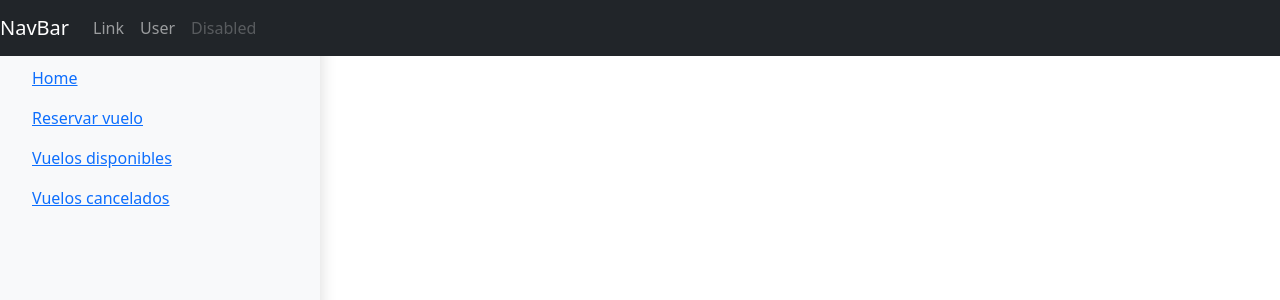
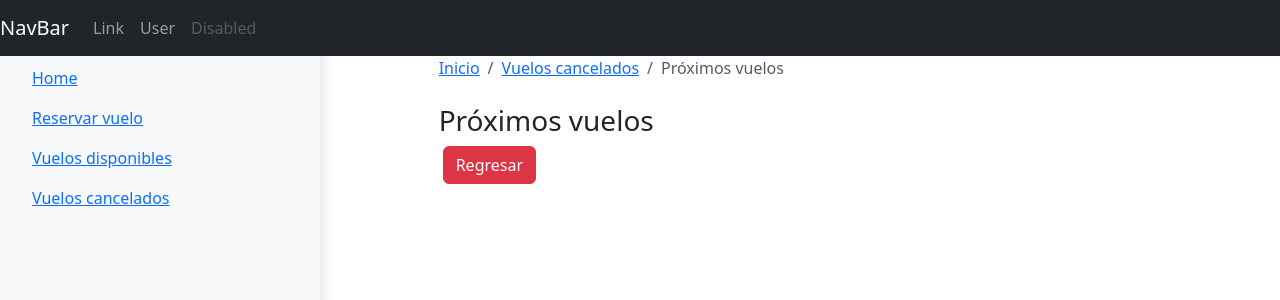
Before and after one commit to Richard270/TravelProject1, a Vue app: page /#/proximov in a window 1280 px wide. Shown: the top 300 px of the page. Built offline with nearby package versions, Linux system fonts and the light colour scheme.

Commit message:
Third Commit
Changed the navigation button tree, as well as fixed the breadcrumbs component.

```diff
--- a/src/App.vue
+++ b/src/App.vue
@@ -30,14 +30,15 @@
                     <b-link :to="{ name: 'inicio' }">Home</b-link>
                   </b-nav-item>
                   <b-nav-item>
-                    <b-link :to="{ name: 'inicio' }">Reservar vuelo</b-link>
+                    <b-link :to="{ name: 'reservar' }">Reservar vuelo</b-link>
                   </b-nav-item>
                   <b-nav-item>
-                    <b-link :to="{ name: 'main' }">Vuelos disponibles</b-link>
+                    <b-link :to="{ name: 'disponible' }">Vuelos disponibles</b-link>
                   </b-nav-item>
                   <b-nav-item>
-                    <b-link :to="{ name: 'tercero' }">Vuelos cancelados</b-link>
+                    <b-link :to="{ name: 'cancelar' }">Vuelos cancelados</b-link>
                   </b-nav-item>
+
                 </b-nav>
               </nav>
             </div>
--- /dev/null
+++ b/src/components/AsientosR.vue
@@ -0,0 +1,45 @@
+<template>
+    <div class="py-5">
+      <div class="py-2">
+        <b-breadcrumb :items="items"></b-breadcrumb>
+      </div>
+      <h3>Asientos Rerervados</h3>
+      <b-button class="mx-1" variant="danger" @click="nextPage">Regresar</b-button>
+    </div>
+  </template>
+
+  <script>
+  export default {
+    data() {
+      return {
+        items: [
+          {
+            text: 'Inicio',
+            href: '',
+            to: 'Inicio'
+          },
+          {
+            text: 'Reservar',
+            href: '#',
+            to: 'Reservar'
+
+          },
+          {
+            text: 'Asientos Reservados',
+            href: '#',
+            to: 'AsientosR'
+
+          },
+
+        ]
+      }
+    },
+    methods: {
+      nextPage() {
+        this.$router.push('/reservar')
+      },
+    },
+  }
+  </script>
+
+  <style></style>
--- /dev/null
+++ b/src/components/Cancelar.vue
@@ -0,0 +1,45 @@
+<template>
+  <div class="py-5">
+    <div class="py-2">
+      <b-breadcrumb :items="items"></b-breadcrumb>
+    </div>
+    <div>
+      <h3>Vuelos Cancelados</h3>
+      <b-button class="mx-1" variant="primary" @click="nextPage">Próximos vuelos</b-button>
+      <b-button class="mx-1" variant="success" @click="returnHome">Home</b-button>
+    </div>
+  </div>
+</template>
+
+<script>
+export default {
+  data() {
+    return {
+      items: [
+        {
+          text: 'Inicio',
+          href: '',
+          to: 'Inicio'
+        },
+        {
+          text: 'Vuelos cancelados',
+          href: '#',
+          to: 'Cancelar'
+
+        },
+
+      ]
+    }
+  },
+  methods: {
+    nextPage() {
+      this.$router.push('/proximoV')
+    },
+    returnHome() {
+      this.$router.push('/inicio')
+    }
+  },
+}
+</script>
+
+<style></style>
--- /dev/null
+++ b/src/components/Disponible.vue
@@ -0,0 +1,45 @@
+<template>
+  <div class="py-5">
+    <div class="py-2">
+      <b-breadcrumb :items="items"></b-breadcrumb>
+    </div>
+    <div>
+      <h3>Vuelos disponibles</h3>
+      <b-button class="mx-1" variant="primary" @click="nextPage">Lineas de vuelo</b-button>
+      <b-button class="mx-1" variant="success" @click="returnHome">Home</b-button>
+    </div>
+  </div>
+</template>
+
+<script>
+export default {
+  data() {
+    return {
+      items: [
+        {
+          text: 'Inicio',
+          href: '',
+          to: 'Inicio'
+        },
+        {
+          text: 'Vuelos disponibles',
+          href: '#',
+          to: 'Disponibles'
+
+        },
+
+      ]
+    }
+  },
+  methods: {
+    nextPage() {
+      this.$router.push('/lineasv')
+    },
+    returnHome() {
+      this.$router.push('/inicio')
+    }
+  },
+}
+</script>
+
+<style></style>
--- a/src/components/Inicio.vue
+++ b/src/components/Inicio.vue
@@ -3,11 +3,10 @@
     <b-row>
       <div id="title" class="my-5">
         <h2>Landing page</h2>
-        <p class="py-2">Botones de Acciones</p>
-        <div class="">
-          <b-button class="mx-1" variant="primary">Reservar vuelo</b-button>
-          <b-button class="mx-1" variant="success">Vuelos disponibles</b-button>
-          <b-button class="mx-1" variant="danger">Vuelos cancelados</b-button>
+        <div class="my-3">
+          <b-button class="mx-1" variant="primary" @click="Reservar">Reservar vuelo</b-button>
+          <b-button class="mx-1" variant="success" @click="Disponible">Vuelos disponibles</b-button>
+          <b-button class="mx-1" variant="danger" @click="Cancelar">Vuelos cancelados</b-button>
         </div>
       </div>
     </b-row>
@@ -15,5 +14,18 @@
 </template>
 
 <script>
+export default {
+  methods: {
+    Reservar() {
+      this.$router.push('/reservar')
+    },
+    Disponible() {
+      this.$router.push('/disponible')
+    },
+    Cancelar() {
+      this.$router.push('/cancelar')
+    }
+  },
+}
 </script>
 </style>
--- /dev/null
+++ b/src/components/LineasV.vue
@@ -0,0 +1,45 @@
+<template>
+    <div class="py-5">
+      <div class="py-2">
+        <b-breadcrumb :items="items"></b-breadcrumb>
+      </div>
+      <h3>Lineas de vuelo</h3>
+      <b-button class="mx-1" variant="danger" @click="nextPage">Regresar</b-button>
+    </div>
+  </template>
+
+  <script>
+  export default {
+    data() {
+      return {
+        items: [
+          {
+            text: 'Inicio',
+            href: '',
+            to: 'Inicio'
+          },
+          {
+            text: 'Disponible',
+            href: '#',
+            to: 'Disponible'
+
+          },
+          {
+            text: 'Lineas de vuelo',
+            href: '#',
+            to: 'LineasR'
+
+          },
+
+        ]
+      }
+    },
+    methods: {
+      nextPage() {
+        this.$router.push('/reservar')
+      }
+    },
+  }
+  </script>
+
+  <style></style>
--- a/src/components/Main.vue
+++ /dev/null
@@ -1,39 +0,0 @@
-<template>
-  <div class="py-5">
-    <div class="py-2">
-      <b-breadcrumb :items="items"></b-breadcrumb>
-    </div>
-    <p>Esto es main</p>
-  </div>
-</template>
-
-<script>
-export default {
-  data() {
-    return {
-      items: [
-        {
-          text: 'Inicio',
-          href: '',
-          to: 'Inicio'
-        },
-        {
-          text: 'Main',
-          href: '#',
-          to: 'Main'
-
-        },
-        {
-          text: 'Tecero',
-          href: '#',
-          to: 'Tercero'
-
-        }
-
-      ]
-    }
-  }
-}
-</script>
-
-<style></style>
--- /dev/null
+++ b/src/components/ProximoV.vue
@@ -0,0 +1,44 @@
+<template>
+    <div class="py-5">
+      <div class="py-2">
+        <b-breadcrumb :items="items"></b-breadcrumb>
+      </div>
+      <div>
+        <h3>Próximos vuelos</h3>
+        <b-button class="mx-1" variant="danger" @click="nextPage">Regresar</b-button>
+      </div>
+    </div>
+  </template>
+
+  <script>
+  export default {
+    data() {
+      return {
+        items: [
+          {
+            text: 'Inicio',
+            href: '',
+            to: 'Inicio'
+          },
+          {
+            text: 'Vuelos cancelados',
+            href: '#',
+            to: 'Cancelar'
+          },
+          {
+            text: 'Próximos vuelos',
+            href: '#',
+            to: 'ProximoV'
+          },
+        ]
+      }
+    },
+    methods: {
+      nextPage() {
+        this.$router.push('/cancelar')
+      }
+    },
+  }
+  </script>
+
+  <style></style>
--- /dev/null
+++ b/src/components/Reservar.vue
@@ -0,0 +1,45 @@
+<template>
+  <div class="py-5">
+    <div class="py-2">
+      <b-breadcrumb :items="items"></b-breadcrumb>
+    </div>
+    <div>
+      <h3>Reservar vuelo</h3>
+      <b-button class="mx-1" variant="primary" @click="nextPage">Asientos Reservados</b-button>
+      <b-button class="mx-1" variant="success" @click="returnHome">Home</b-button>
+    </div>
+  </div>
+</template>
+
+<script>
+export default {
+  data() {
+    return {
+      items: [
+        {
+          text: 'Inicio',
+          href: '',
+          to: 'Inicio'
+        },
+        {
+          text: 'Reservar',
+          href: '#',
+          to: 'Reservar'
+
+        },
+
+      ]
+    }
+  },
+  methods: {
+    nextPage() {
+      this.$router.push('/asientosr')
+    },
+    returnHome() {
+      this.$router.push('/inicio')
+    }
+  },
+}
+</script>
+
+<style></style>
--- a/src/components/Tercero.vue
+++ /dev/null
@@ -1,39 +0,0 @@
-<template>
-  <div class="py-5">
-    <div class="py-2">
-      <b-breadcrumb :items="items"></b-breadcrumb>
-    </div>
-    <p>Esto es tercero</p>
-  </div>
-</template>
-
-<script>
-export default {
-  data() {
-    return {
-      items: [
-        {
-          text: 'Inicio',
-          href: '',
-          to: 'Inicio'
-        },
-        {
-          text: 'Main',
-          href: '#',
-          to: 'Main'
-
-        },
-        {
-          text: 'Tecero',
-          href: '#',
-          to: 'Tercero',
-          active: true
-        }
-
-      ]
-    }
-  }
-}
-</script>
-
-<style></style>
--- a/src/router/index.js
+++ b/src/router/index.js
@@ -21,15 +21,35 @@ const routes=[
                 component: ()=>import('../components/Inicio.vue')
             },
             {
-                path:'/main',
-                name: 'main',
-                component: ()=>import('../components/Main.vue')
+                path:'/reservar',
+                name: 'reservar',
+                component: ()=>import('../components/Reservar.vue')
             },
             {
-                path:'/tercero',
-                name: 'tercero',
-                component: ()=>import('../components/Tercero.vue')
+                path:'/disponible',
+                name: 'disponible',
+                component: ()=>import('../components/Disponible.vue')
             },
+            {
+                path: '/cancelar',
+                name: 'cancelar',
+                component: ()=>import('../components/Cancelar.vue')
+            },
+            {
+                path: '/asientosr',
+                name: 'asientosr',
+                component: ()=>import('../components/AsientosR.vue')
+            },
+            {
+                path: '/lineasv',
+                name: 'lineasv',
+                component: ()=>import('../components/LineasV.vue')
+            },
+            {
+                path: '/proximov',
+                name: 'proximov',
+                component: ()=>import('../components/ProximoV.vue')
+            }
         ]
     }
 ]
```
Also changed, not shown: src/components/Example.vue (deleted).
